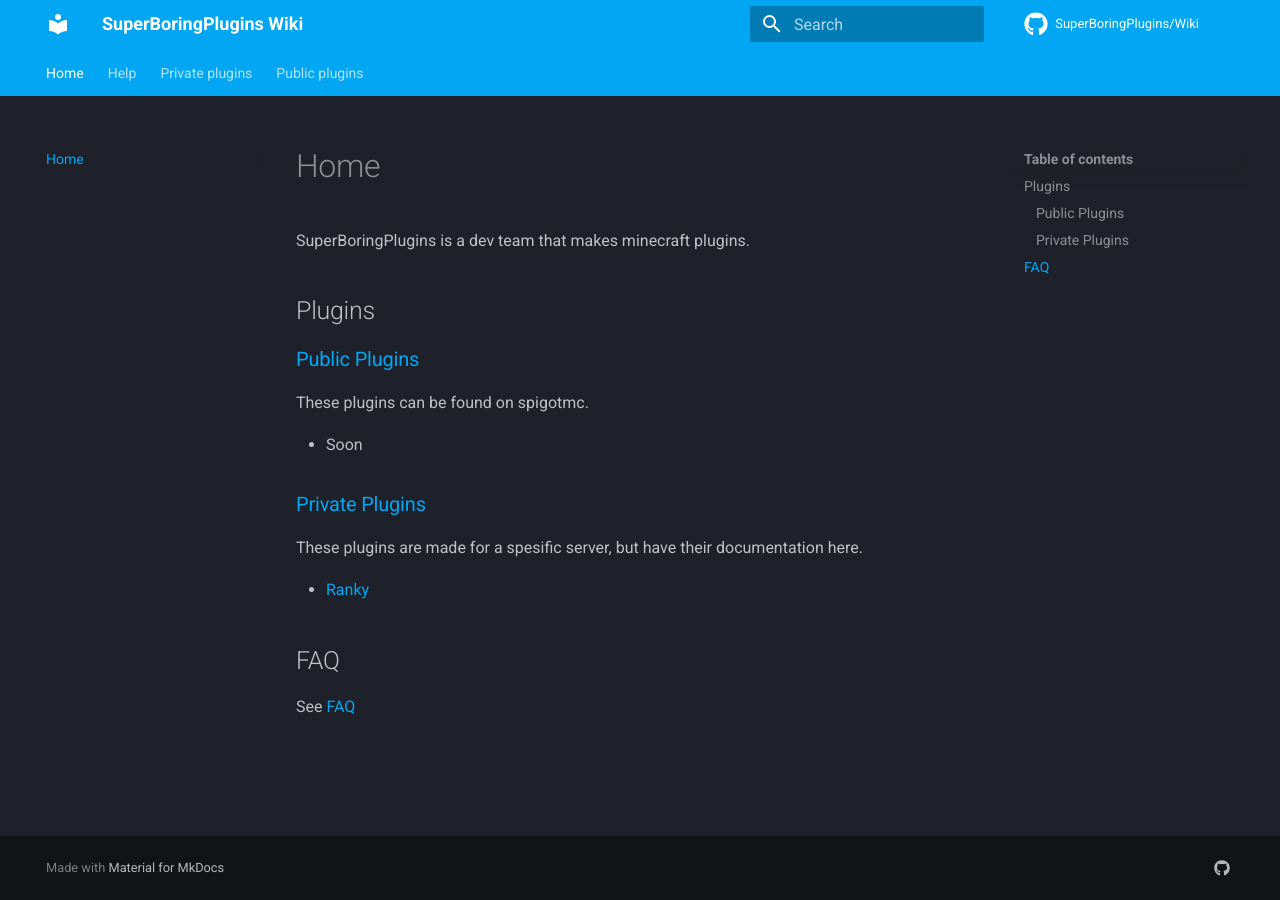
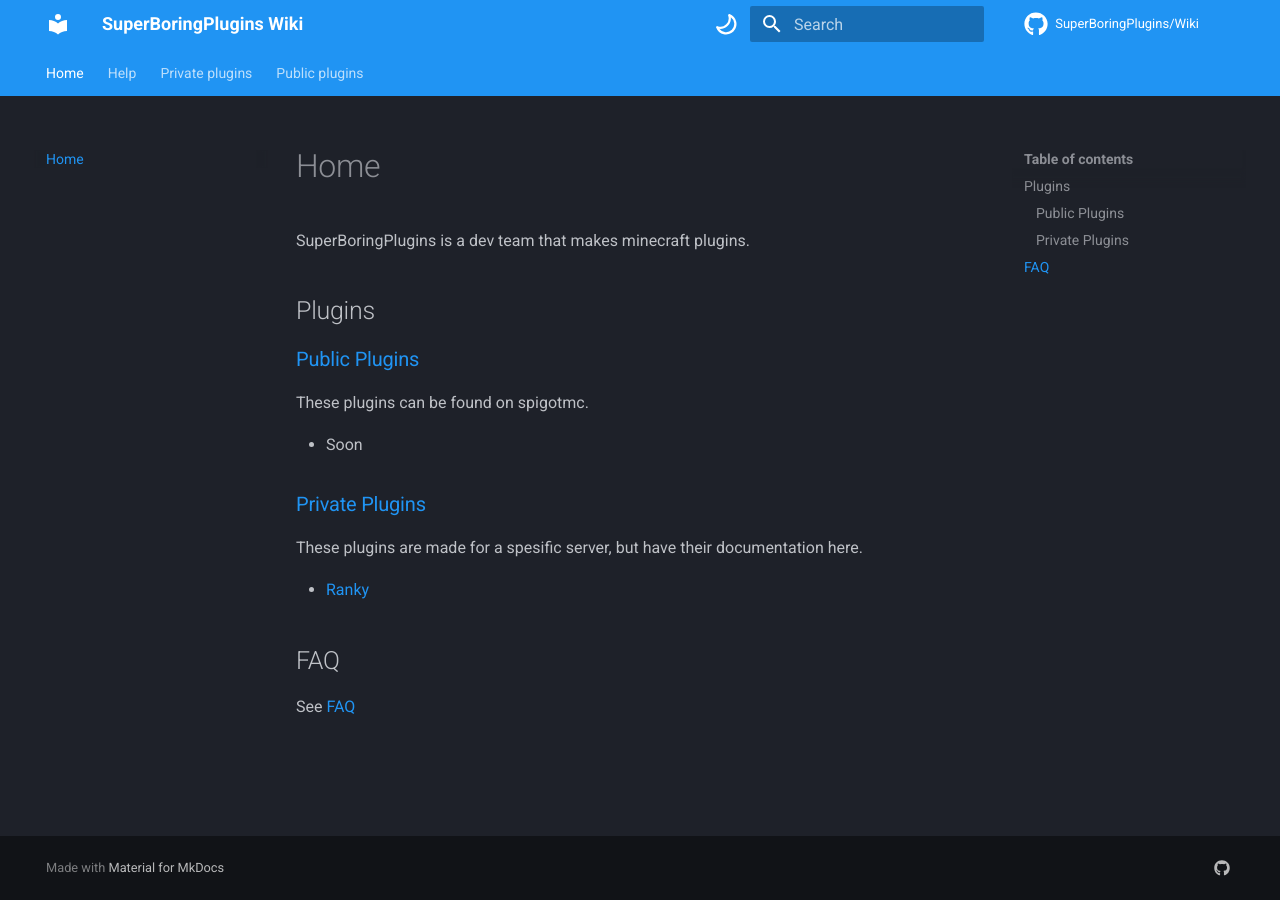
Before and after one commit to SuperBoringPlugins/Wiki, an MkDocs documentation site: the page built from docs/index.md, in a window 1280 px wide. Built offline with MkDocs 1.6.1 and Material for MkDocs 9.7.7, drawn with Linux system fonts in a browser that asks for light colours; comment, search, counter and statistics services are not loaded.

```diff
--- a/mkdocs.yml
+++ b/mkdocs.yml
@@ -9,9 +9,18 @@ theme:
     - navigation.tracking
     - navigation.top
   palette:
-    scheme: slate
-    primary: light blue
-    accent: light blue
+    - scheme: slate
+      primary: blue
+      accent: blue
+      toggle:
+        icon: octicons/moon-16
+        name: Switch to light mode
+    - scheme: default
+      primary: light blue
+      accent: light blue
+      toggle:
+        icon: octicons/sun-16
+        name: Switch to dark mode
   icon:
     repo: fontawesome/brands/github
 
```
